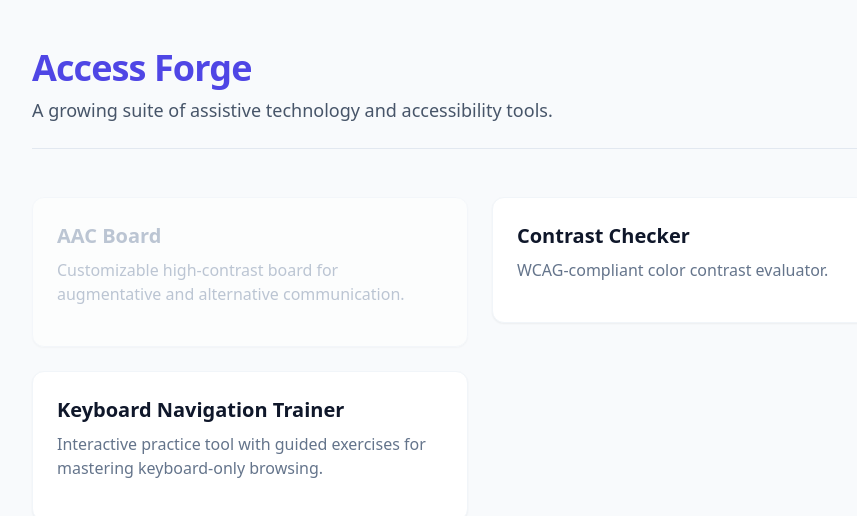
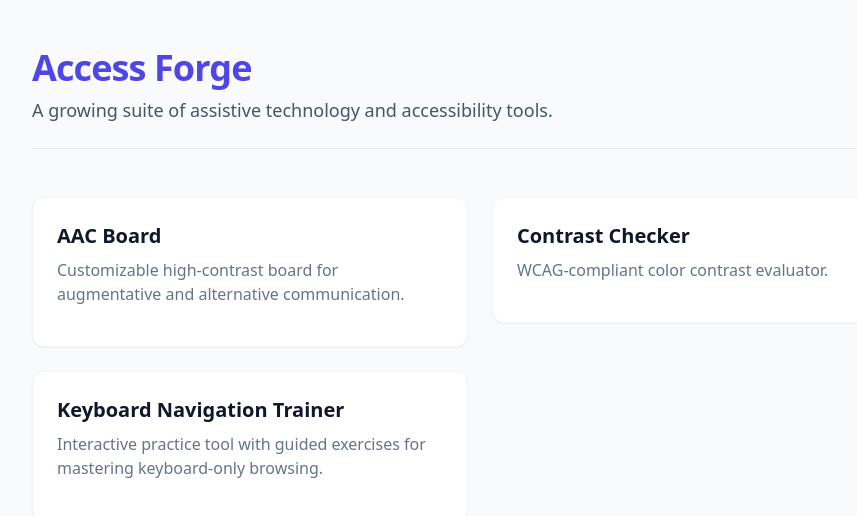
Before and after one commit to matanatkhalil/access-forge, a React (Vite) app in the folder client/: page / in a window 1280 px wide. Shown: the top 516 px of the page, without its empty margins (160-1017 px from the left). Built offline with nearby package versions, Linux system fonts and the light colour scheme.

Commit message:
feat(aac-board): scaffold initial component skeleton

```diff
--- a/client/src/App.jsx
+++ b/client/src/App.jsx
@@ -2,6 +2,7 @@ import { Routes, Route } from 'react-router-dom';
 import Home from './Home';
 import ContrastChecker from './tools/contrast-checker/ContrastChecker';
 import KeyboardTrainer from './tools/keyboard-trainer/KeyboardTrainer';
+import AACBoard from './tools/aac-board/AacBoard';
 
 const App = () => {
   return (
@@ -10,6 +11,7 @@ const App = () => {
       <Route path="/contrast-checker" element={<ContrastChecker />} />
       <Route path="/keyboard-trainer" element={<KeyboardTrainer />} />
       <Route path="/keyboard-trainer/:exerciseId" element={<KeyboardTrainer />} />
+      <Route path="/aac-board" element={<AACBoard />} />
     </Routes>
   );
 };
--- a/client/src/Home.jsx
+++ b/client/src/Home.jsx
@@ -12,18 +12,17 @@ const Home = () => {
 
       <section className="max-w-4xl mx-auto grid gap-6 md:grid-cols-2 items-stretch">
         {/* AAC Board */}
-        <div className="relative group p-6 bg-white rounded-xl shadow-sm border border-slate-100 opacity-60 cursor-not-allowed transition-all">
-          <div className="absolute inset-0 bg-slate-900/5 flex items-center justify-center rounded-xl opacity-0 group-hover:opacity-100 transition-opacity">
-            <span className="bg-slate-800 text-white text-xs font-bold px-3 py-1 rounded-full uppercase tracking-widest">
-              Coming Soon
-            </span>
+        <Link
+          to="/aac-board"
+          className="rounded-xl focus:outline-none focus:ring-2 focus:ring-offset-2 focus:ring-indigo-600"
+        >
+          <div className="p-6 bg-white rounded-xl shadow-sm border border-slate-100 hover:border-indigo-300 transition-colors">
+            <h2 className="text-xl font-bold mb-2">AAC Board</h2>
+            <p className="text-slate-500 mb-4">
+              Customizable high-contrast board for augmentative and alternative communication.
+            </p>
           </div>
-
-          <h2 className="text-xl font-bold mb-2 text-slate-400">AAC Board</h2>
-          <p className="text-slate-400 mb-4">
-            Customizable high-contrast board for augmentative and alternative communication.
-          </p>
-        </div>
+        </Link>
 
         {/* Contrast Checker */}
         <Link
--- /dev/null
+++ b/client/src/tools/aac-board/AACBoard.jsx
@@ -0,0 +1,11 @@
+import React from 'react';
+
+const AACBoard = () => {
+  return (
+    <div className="aac-board" aria-label="AAC Communication Board">
+      <h1>AAC Board Core Grid</h1>
+    </div>
+  );
+};
+
+export default AACBoard;
```
Also changed, not shown: 1 other file (tests, documents, lock files or other folders).
